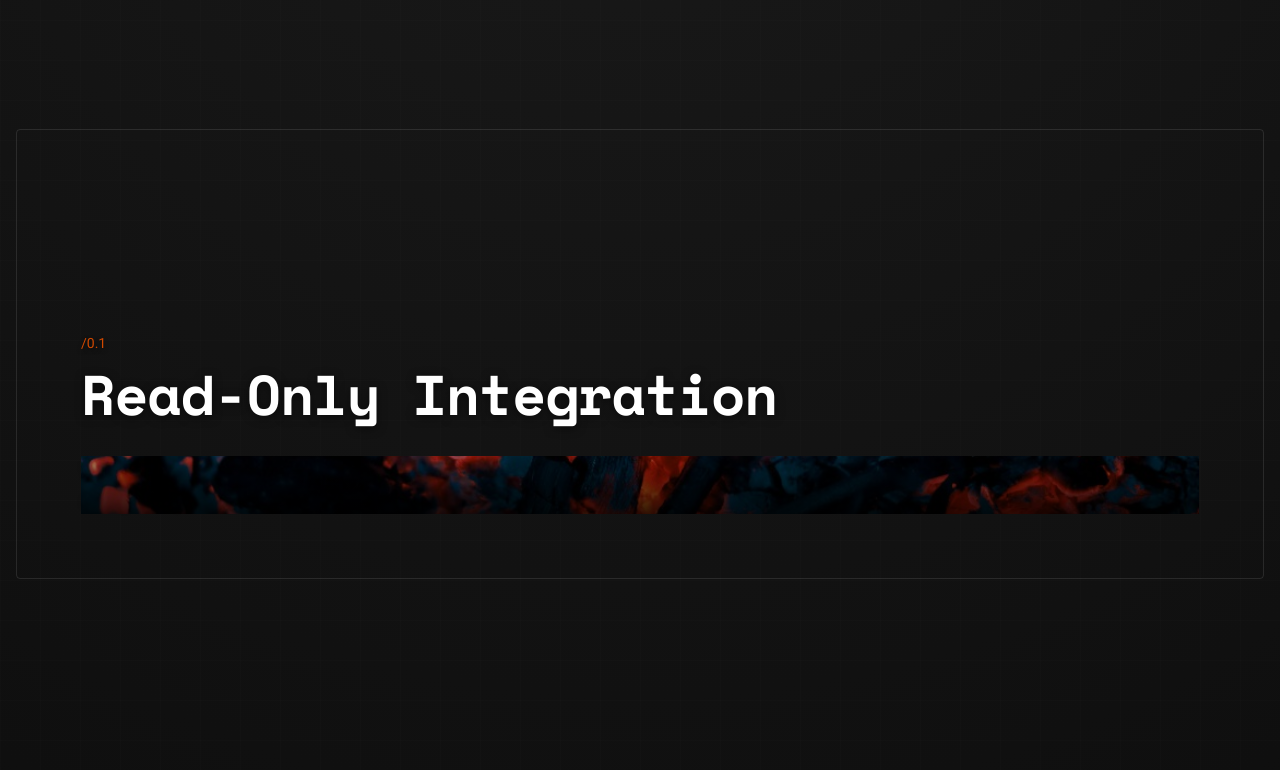
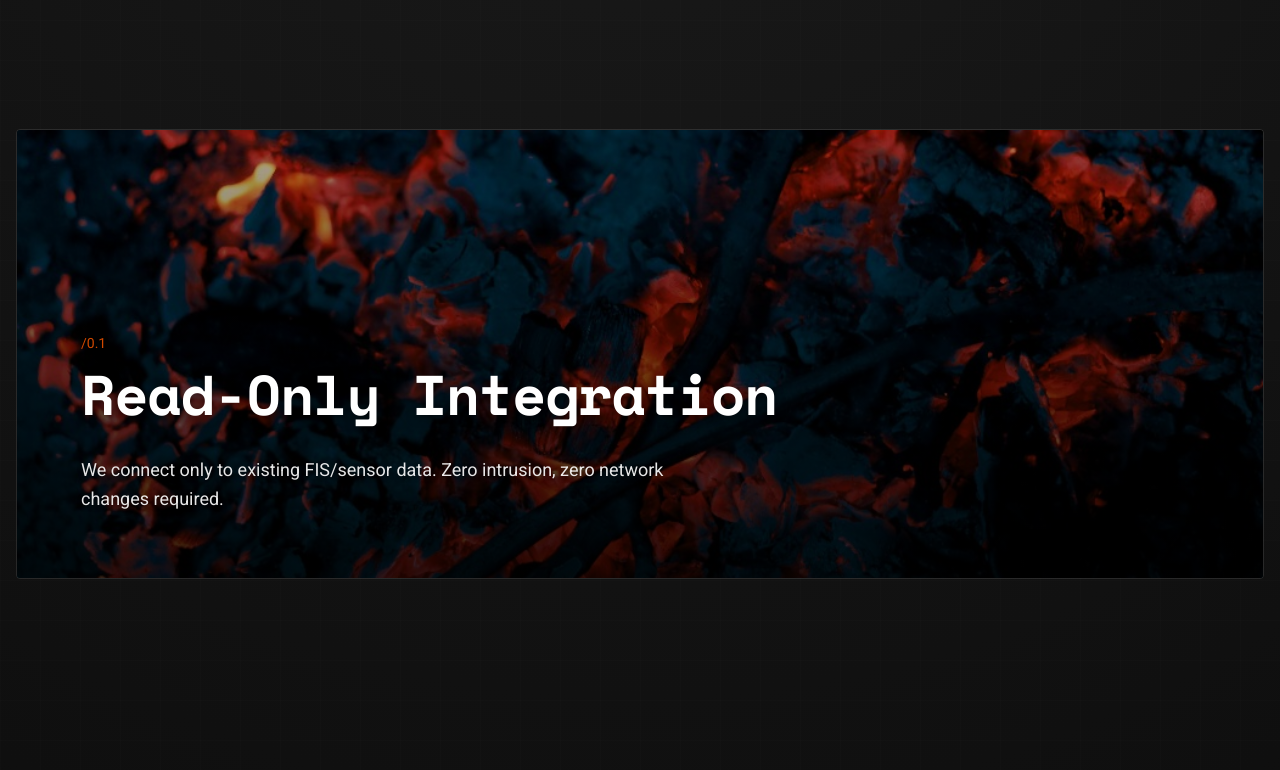
Before and after one commit to andrewgt3/gaia-predictive, a React (Vite) app: page / in a window 1280 px wide. Shown: the part 1140-1910 px from the top of the page. Built offline with nearby package versions, Linux system fonts and the light colour scheme.

Commit message:
Fix layout: move image container to root of card for proper background sizing

```diff
--- a/src/components/Commitment.jsx
+++ b/src/components/Commitment.jsx
@@ -32,14 +32,14 @@ const Commitment = () => {
                 <div className="commitment-list">
                     {commitments.map((item, index) => (
                         <div key={index} className="commitment-item">
+                            <div className="commitment-image-container">
+                                <img src={item.image} alt={item.title} className="commitment-image" />
+                            </div>
                             <div className="commitment-left">
                                 <div className="commitment-number">{item.number}</div>
                                 <h3 className="commitment-title">{item.title}</h3>
                             </div>
                             <div className="commitment-right">
-                                <div className="commitment-image-container">
-                                    <img src={item.image} alt={item.title} className="commitment-image" />
-                                </div>
                                 <p className="commitment-description">{item.description}</p>
                             </div>
                         </div>
--- a/src/index.css
+++ b/src/index.css
@@ -481,8 +481,6 @@ section {
   z-index: 2;
   width: 100%;
   margin-bottom: var(--spacing-md);
-  pointer-events: none;
-  /* Let clicks pass through if needed */
 }
 
 .commitment-number {
@@ -511,7 +509,6 @@ section {
   display: flex;
   flex-direction: column;
   justify-content: flex-end;
-  pointer-events: none;
 }
 
 .commitment-image-container {
```
